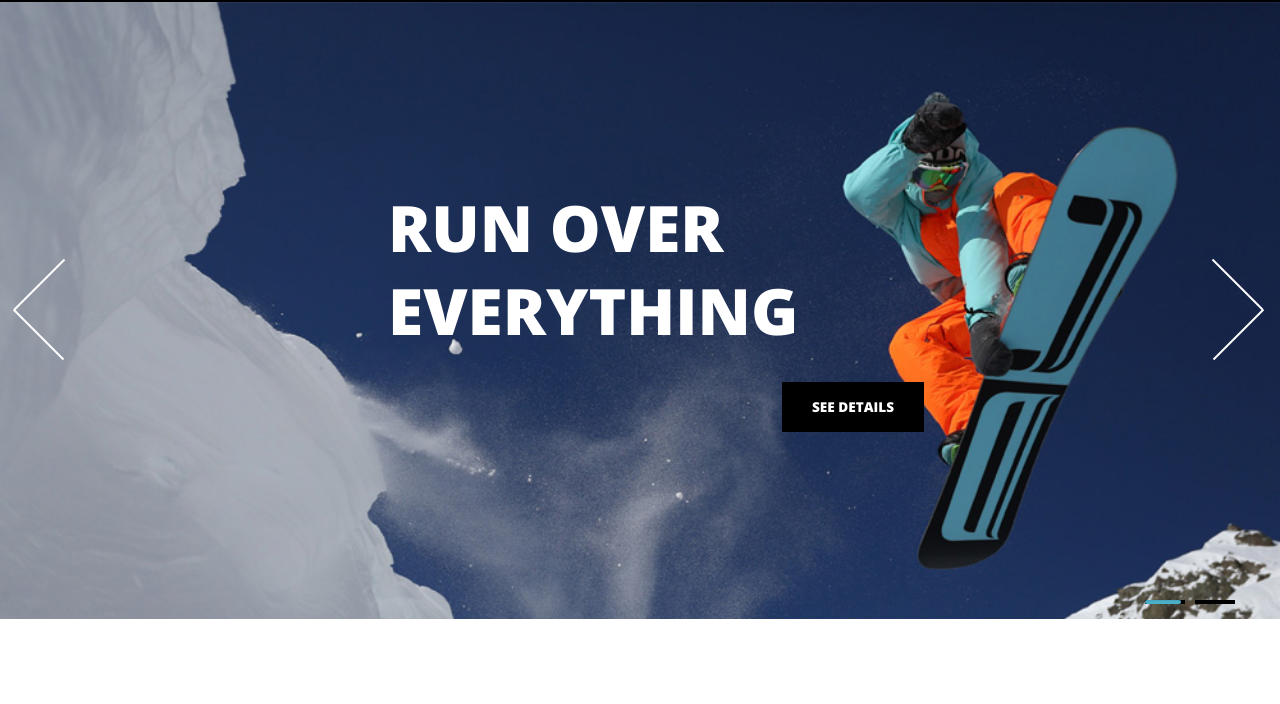
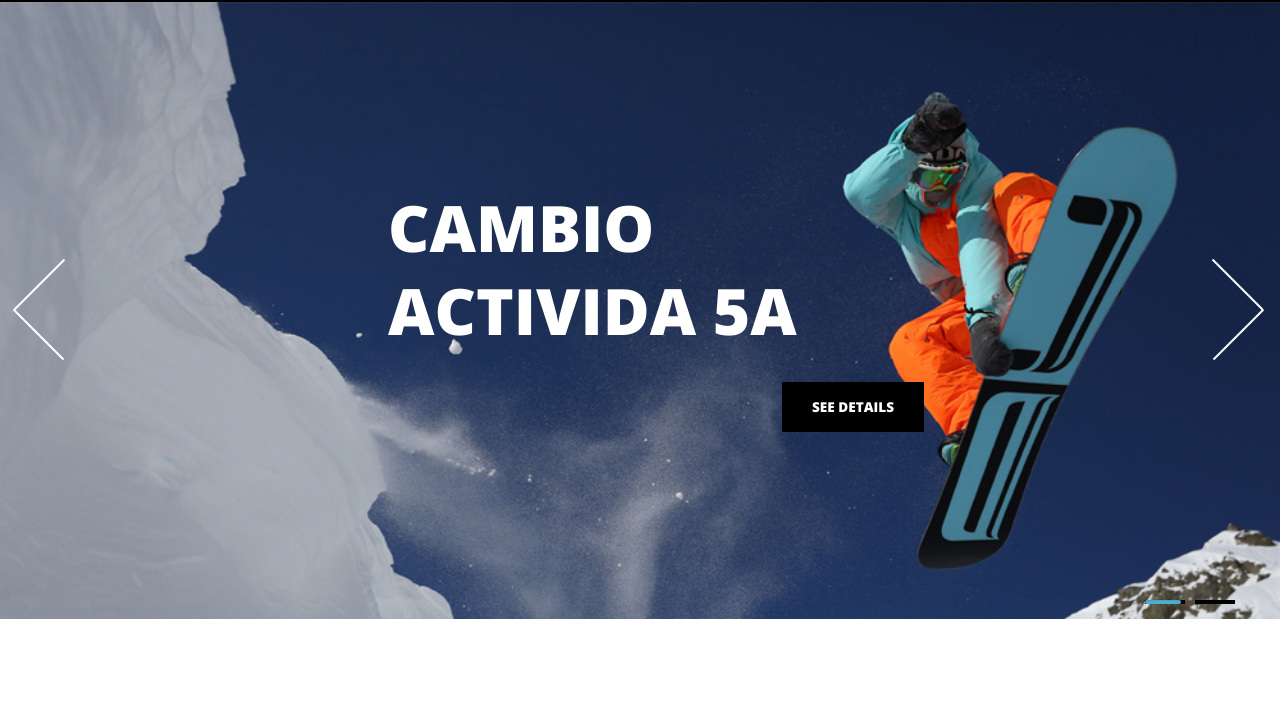
Before and after one commit to joravlo/Examen, a plain HTML site: page index.html in a window 1280 px wide. Shown: the part 96-800 px from the top of the page. Drawn offline with nearby package versions, Linux system fonts and the light colour scheme.

Commit message:
Update index.html

```diff
--- a/index.html
+++ b/index.html
@@ -133,7 +133,7 @@ License URL: http://creativecommons.org/licenses/by/3.0/
                 <div class="slide_content">
                     <div class="slide_content_wrap">
                         <!-- Text title -->
-                        <h1 class="title">Run Over<br>Everything</h1>
+                        <h1 class="title">Cambio Activida 5A</h1>
                         <!-- /Text title -->
                         <div class="button"><a href="#">See Details</a></div>
                     </div>
```
